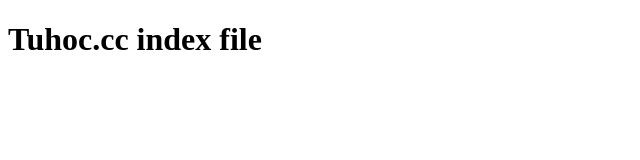
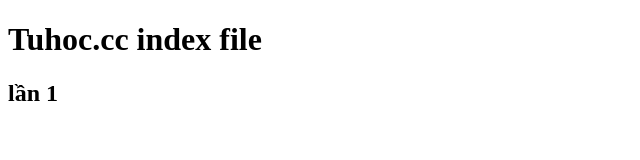
Before and after one commit to Radley03/du-an-2, a plain HTML site: page index.html in a window 1280 px wide. Shown: the full height of the page, 0-640 px from the left. Drawn offline with Linux system fonts and the light colour scheme.

Commit message:
sửa đổi lần 1

```diff
--- a/index.html
+++ b/index.html
@@ -7,5 +7,6 @@
   </head>
   <body>
     <h1>Tuhoc.cc index file</h1>
+    <h2>lần 1</h2>
   </body>
 </html>
```
